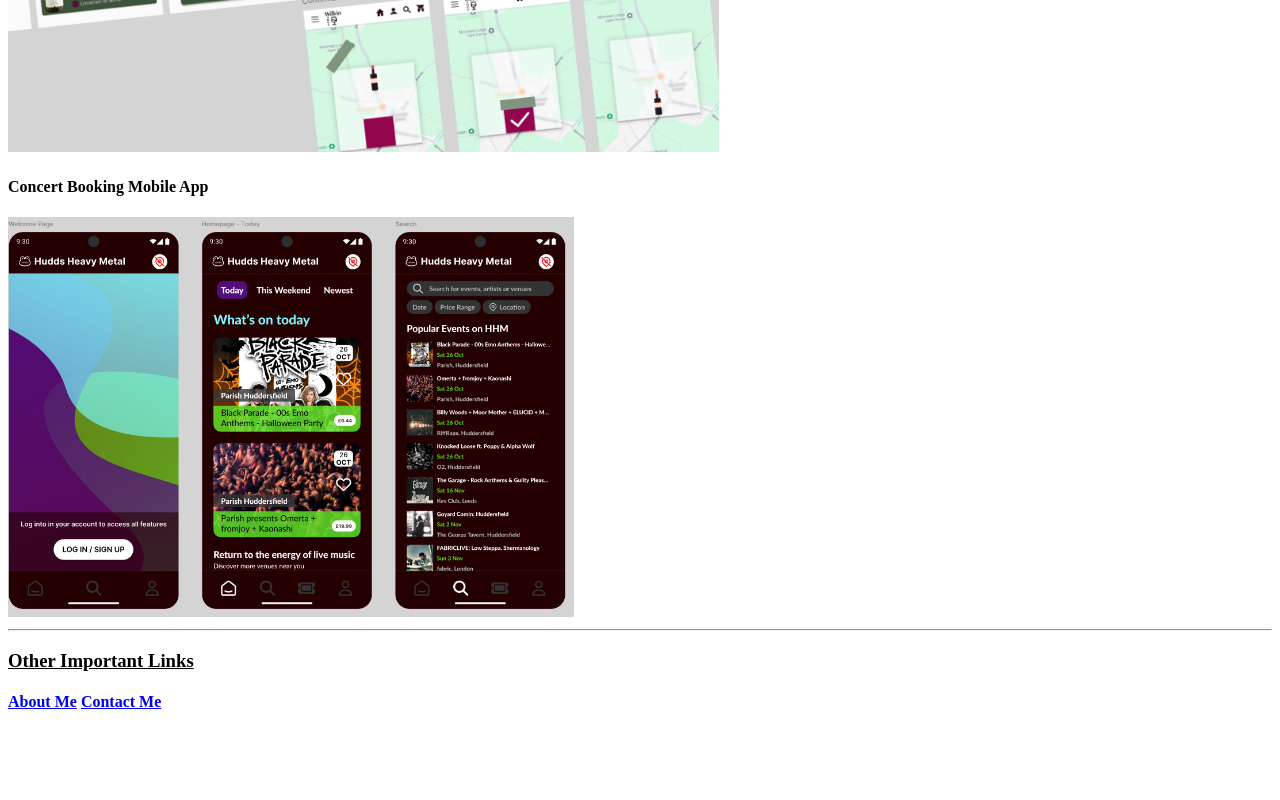
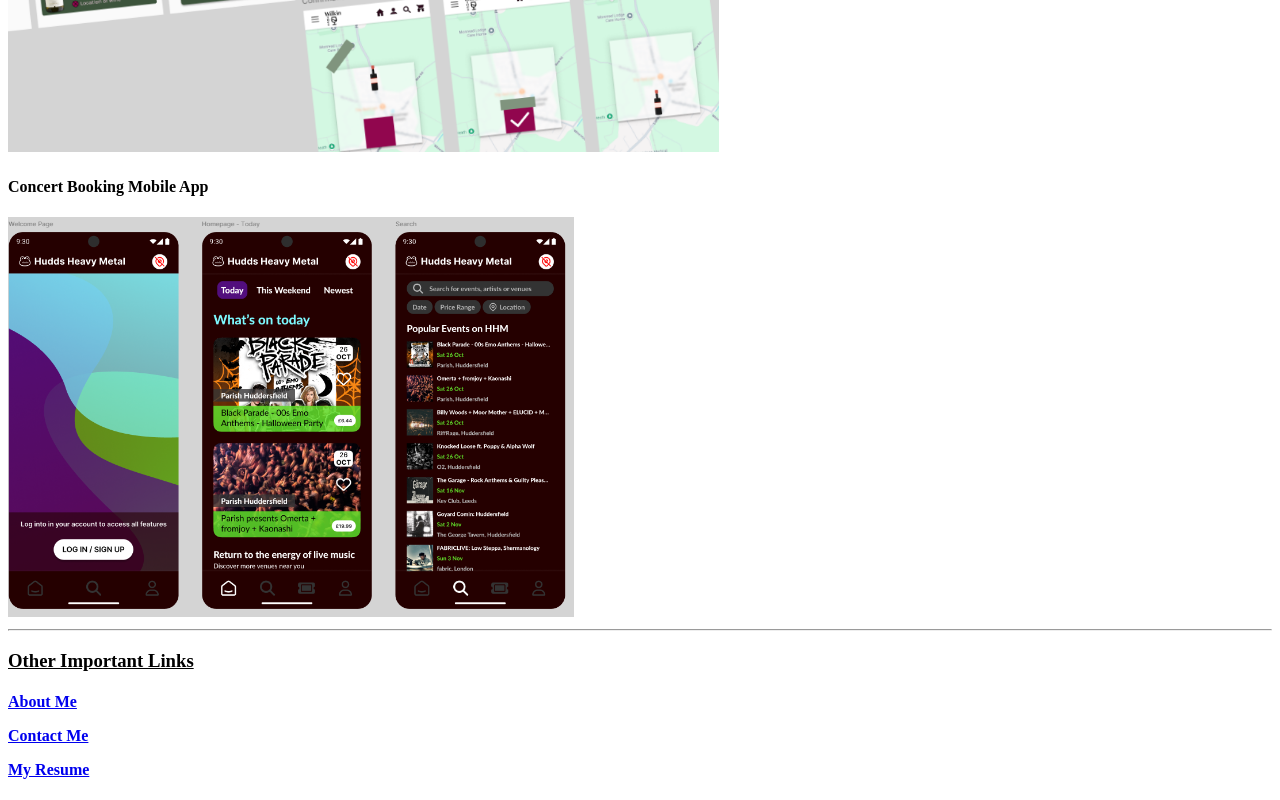
Before and after one commit to TobyCW/html-Portfolio, a plain HTML site: page index.html in a window 1280 px wide. Shown: the part 1922-2722 px from the top of the page. Before the commit the page ends 2654 px from the top, so only its background shows below. Drawn offline with Linux system fonts and the light colour scheme.

Commit message:
Update index.html
Updated index

```diff
--- a/index.html
+++ b/index.html
@@ -1,4 +1,3 @@
-<!-- TODO 1: Create the HTML Boilerplate -->
 <!DOCTYPE html>
 <html lang="en">
     <head>
@@ -25,22 +24,9 @@
         <hr />
         <h3><u>Other Important Links</u></h3>
                 <h4>
-                <a href="./public/about.html">About Me</a>
-                <a href="./public/contact.html">Contact Me</a>
+                <p><a href="./public/about.html">About Me</a></p>
+                <p><a href="./public/contact.html">Contact Me</a></p>
+                <p><a href="./public/resume.html">My Resume</a></p>
             </h4>
     </body>
 </html>
-
-<!-- TODO 2: Add Your previous projects' HTML into the public folder -->
-
-<!-- TODO 3: Take screenshots of your project previews and add the images to the images folder -->
-
-<!-- TODO 4: Add titles/subtitles etc. -->
-
-<!-- TODO 5: Add a link to the project pages -->
-
-<!-- TODO 6: Add images to show the project previews
-HINT for TODO 6: You can use the height attribute set to 200 to make the image smaller:
-https://developer.mozilla.org/en-US/docs/Web/HTML/Element/img#attr-height -->
-
-<!-- TODO 7: Add the Contact Me and About Me page links -->
```
